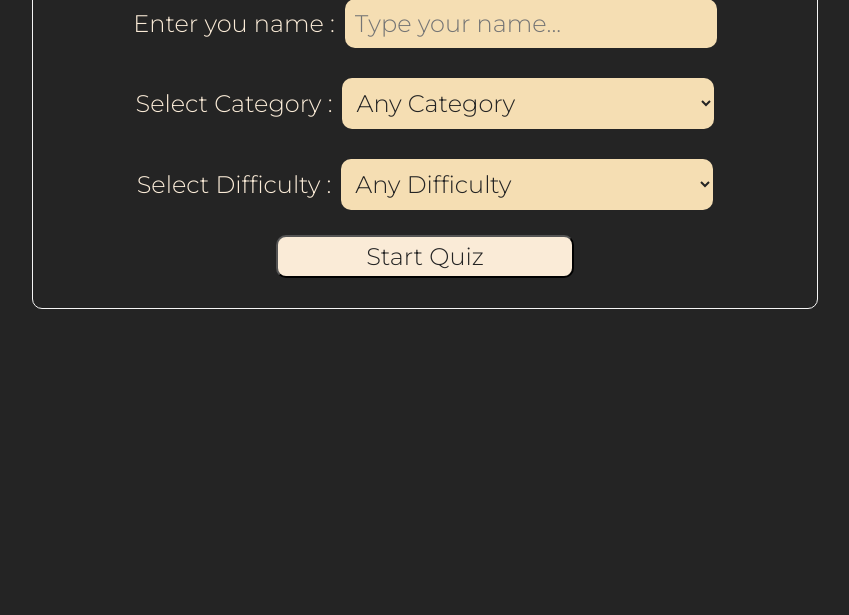
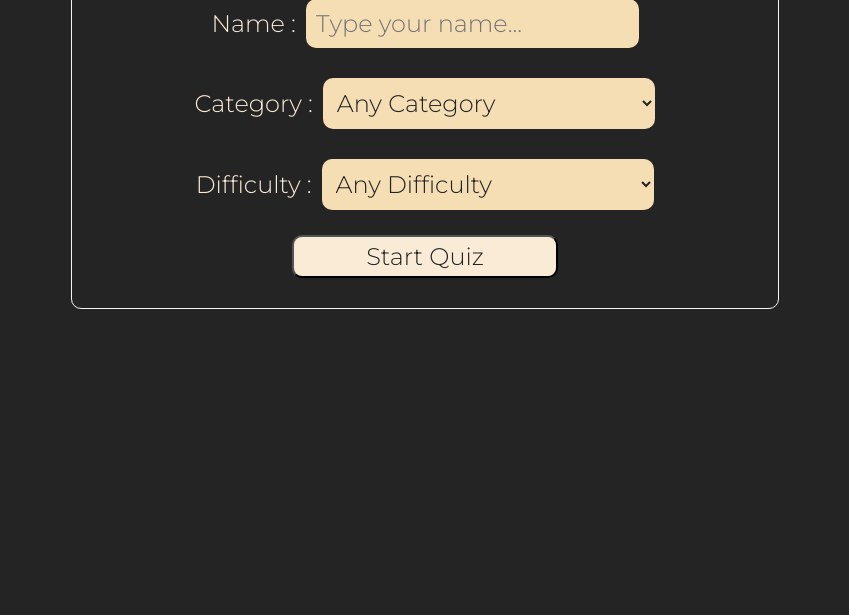
Before and after one commit to codingsapienss/quiz-app, a plain HTML site: page index.html in a window 1280 px wide. Shown: the part 185-800 px from the top of the page, without its empty margins (215-1064 px from the left). Drawn offline with Linux system fonts and the light colour scheme.

Commit message:
Update index.html

```diff
--- a/index.html
+++ b/index.html
@@ -49,12 +49,12 @@
 
       <form id="quizSetting">
         <div class="settingOption">
-          <label for="yourName">Enter you name : </label>
+          <label for="yourName">Name : </label>
           <input name="yourName" type="text" placeholder="Type your name..." id="yourName" />
         </div>
 
         <div class="quizCategory settingOption">
-          <label for="quizCategory">Select Category : </label>
+          <label for="quizCategory">Category : </label>
           <select name="quizCategory" id="quizCategory">
             <option value="any">Any Category</option>
             <option value="9">General Knowledge</option>
@@ -85,7 +85,7 @@
         </div>
 
         <div class="anyDifficulty settingOption">
-          <label for="anyDifficulty">Select Difficulty : </label>
+          <label for="anyDifficulty">Difficulty : </label>
           <select name="anyDifficulty" id="anyDifficulty">
             <option value="any">Any Difficulty</option>
             <option value="easy">Easy</option>
```
